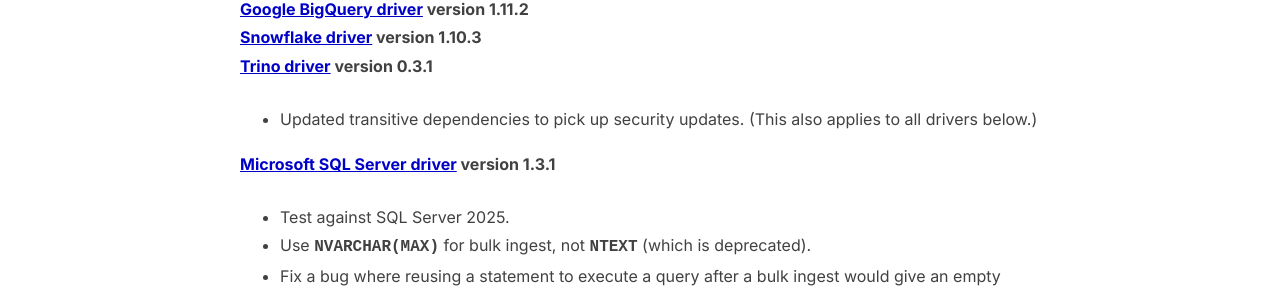
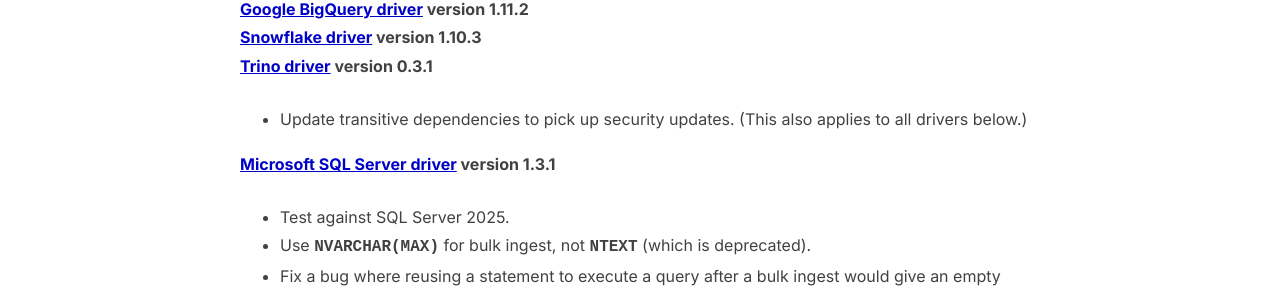
Before and after one commit to adbc-drivers/adbc-drivers.org, a Jekyll site: the page built from _posts/2026-03-13-updated-adbc-drivers.md, in a window 1280 px wide. Shown: the part 763-1060 px from the top of the page. Built offline with Jekyll 4.4.1, drawn with Linux system fonts in a browser that asks for light colours.

Commit message:
Update _posts/2026-03-13-updated-adbc-drivers.md
Co-authored-by: Ian Cook <ianmcook@gmail.com>

```diff
--- a/_posts/2026-03-13-updated-adbc-drivers.md
+++ b/_posts/2026-03-13-updated-adbc-drivers.md
@@ -14,7 +14,7 @@
 **[Snowflake driver](https://github.com/adbc-drivers/snowflake) version 1.10.3** \\
 **[Trino driver](https://github.com/adbc-drivers/trino) version 0.3.1**
 
-* Updated transitive dependencies to pick up security updates. (This also applies to all drivers below.)
+* Update transitive dependencies to pick up security updates. (This also applies to all drivers below.)
 
 **[Microsoft SQL Server driver](http://github.com/adbc-drivers/mssql) version 1.3.1**
 
```
